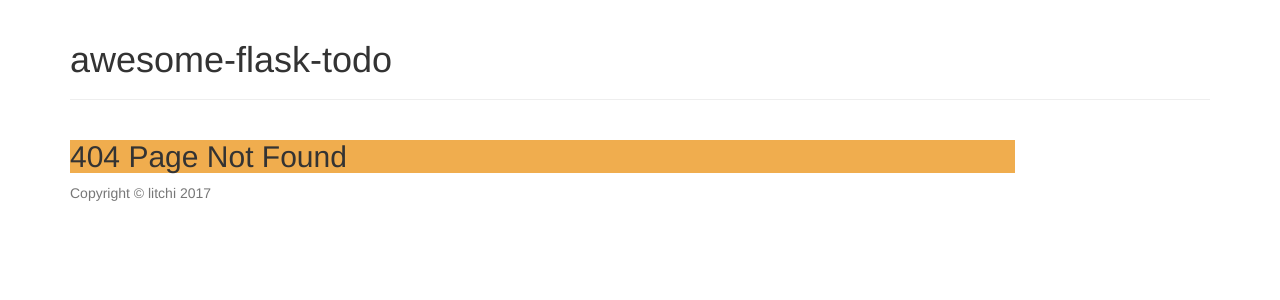
After one commit to oscar-liu/awesome-flask-todo, a Flask app: template app/templates/404.html in a window 1280 px wide. The commit adds this page. Shown: the top 300 px of the page. Run offline with Flask 2, Linux system fonts and the light colour scheme; the template is opened without the code that fills it, so the values that code supplies are empty; some libraries are stand-ins or nearby versions.

Commit message:
简单版

```diff
--- /dev/null
+++ b/app/templates/404.html
@@ -0,0 +1,4 @@
+{% extends "layout.html" %}
+{% block content %}
+    <h2 class="label-warning">404 Page Not Found</h2>
+{% endblock %}
--- /dev/null
+++ b/app/templates/500.html
@@ -0,0 +1,4 @@
+{% extends "layout.html" %}
+{% block content %}
+    <h2 class="label-warning">System Error</h2>
+{% endblock %}
--- /dev/null
+++ b/app/templates/layout.html
@@ -0,0 +1,33 @@
+
+<!DOCTYPE html>
+<html lang=zh-CN>
+    <head>
+        <meta charset=utf-8>
+        <meta http-equiv=X-UA-Compatible content="IE=edge">
+        <meta name=viewport content="width=device-width,initial-scale=1">
+        <title>Python Flask Todo</title>
+        <meta name=description content="python,flask,todo">
+        <meta name=keywords content="python , flask ,todo">
+        <meta name=author content="litchi">
+        <link href=https://cdn.bootcss.com/bootstrap/3.3.7/css/bootstrap.min.css rel=stylesheet>
+    </head>
+    <body>
+        <div class="container">
+            <div class="page-header">
+                <h1>awesome-flask-todo</h1>
+            </div>
+            <div class="row">
+                <div class="col-lg-10">
+                    {% block content %}
+                    {% endblock %}
+                </div>
+            </div>
+        </div>
+
+        <footer class="footer">
+            <div class="container">
+                <p class="text-muted">Copyright © litchi 2017</p>
+            </div>
+        </footer>
+    </body>
+</html>
--- a/app/views.py
+++ b/app/views.py
@@ -49,3 +49,8 @@ def delete(todo_id):
     todo.delete()
     todos = Todo.objects.order_by('-time')
     return render_template("index.html", todos=todos, form=form)
+
+
+@app.errorhandler(404)
+def not_found(e):
+    return render_template('404.html'), 404
```
Also changed, not shown: app/templates/index.html (+14 -7 lines).
